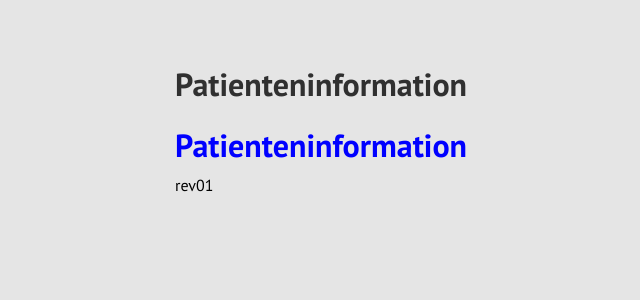
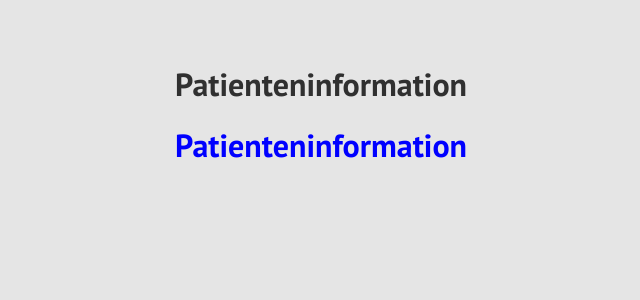
Before and after one commit to JuliaFleckenstein/vag_Laserbehandlung, a Jekyll site: the page built from docs/index.md, in a window 1280 px wide. Shown: the top 300 px of the page, without its empty margins (193-833 px from the left). Built offline with Jekyll 4.4.1, drawn with Linux system fonts in a browser that asks for light colours; our own code applies the rules of GitHub Pages for plain Markdown files; Markdown is read by kramdown in place of the engine named in the settings.

Commit message:
Update index.md

```diff
--- a/docs/index.md
+++ b/docs/index.md
@@ -1,4 +1,4 @@
 
 # [Patienteninformation](https://github.com/JuliaFleckenstein/vaginale_Laserbehandlung/blob/main/docs/pdfs/Patienteninformation.pdf){:download}
 
-rev01
+<a href="docs/pdfs/patienteninformation.pdf" download>
```
